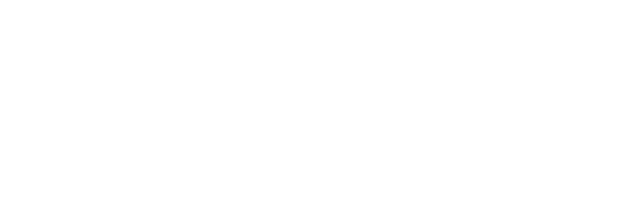
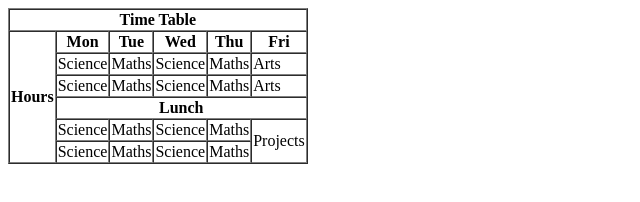
Before and after one commit to Anugrah3108/Demo-project-2, a plain HTML site: page index.html in a window 1280 px wide. Shown: the whole page, without its empty margins (0-640 px from the left). Drawn offline with Linux system fonts and the light colour scheme.

Commit message:
Time Table Updated

```diff
--- a/index.html
+++ b/index.html
@@ -6,6 +6,48 @@
     <title>Document</title>
 </head>
 <body>
-
+    <table border="1" cellspacing="0">
+        <tr>
+            <th colspan="6"> Time Table </th>
+        </tr>
+        <tr>
+            <th rowspan="6"> Hours</th>
+            <th>Mon</th>
+            <th>Tue</th>
+            <th>Wed</th>
+            <th>Thu</th>
+            <th>Fri</th>
+        </tr>
+        <tr>
+            <td>Science</td>
+            <td>Maths</td>
+            <td>Science</td>
+            <td>Maths</td>
+            <td>Arts</td>
+        </tr>
+        <tr>
+            <td>Science</td>
+            <td>Maths</td>
+            <td>Science</td>
+            <td>Maths</td>
+            <td>Arts</td>
+        </tr>
+        <tr>
+            <th colspan="6">Lunch</th>
+        </tr>
+        <tr>
+            <td>Science</td>
+            <td>Maths</td>
+            <td>Science</td>
+            <td>Maths</td>
+            <td rowspan="2">Projects</td>
+        </tr>
+        <tr>
+            <td>Science</td>
+            <td>Maths</td>
+            <td>Science</td>
+            <td>Maths</td>
+        </tr>
+    </table>
 </body>
 </html>
```
